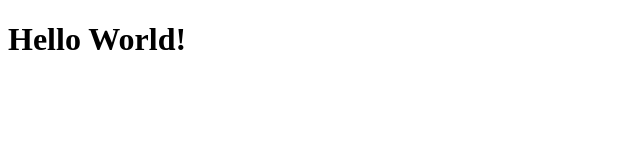
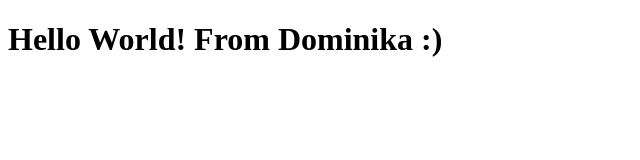
Before and after one commit to domsbytes/netlify_site, a plain HTML site: page index.html in a window 1280 px wide. Shown: the whole page, without its empty margins (0-640 px from the left). Drawn offline with Linux system fonts and the light colour scheme.

Commit message:
update index.html

```diff
--- a/index.html
+++ b/index.html
@@ -7,7 +7,7 @@
 </head>
 <body>
 
-    <h1>Hello World!</h1>
+    <h1>Hello World! From Dominika :) </h1>
 
 </body>
 </html>
```
